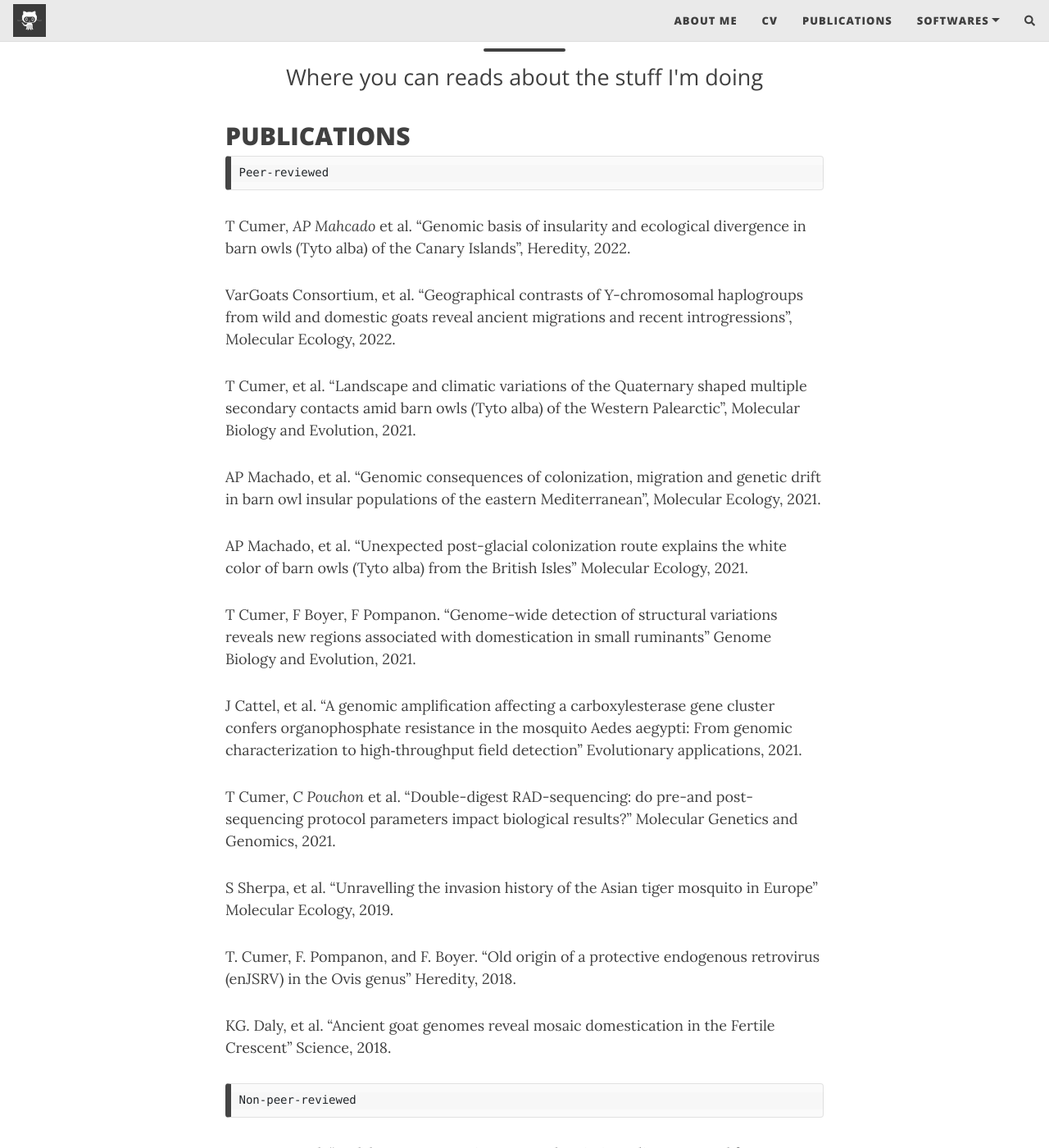
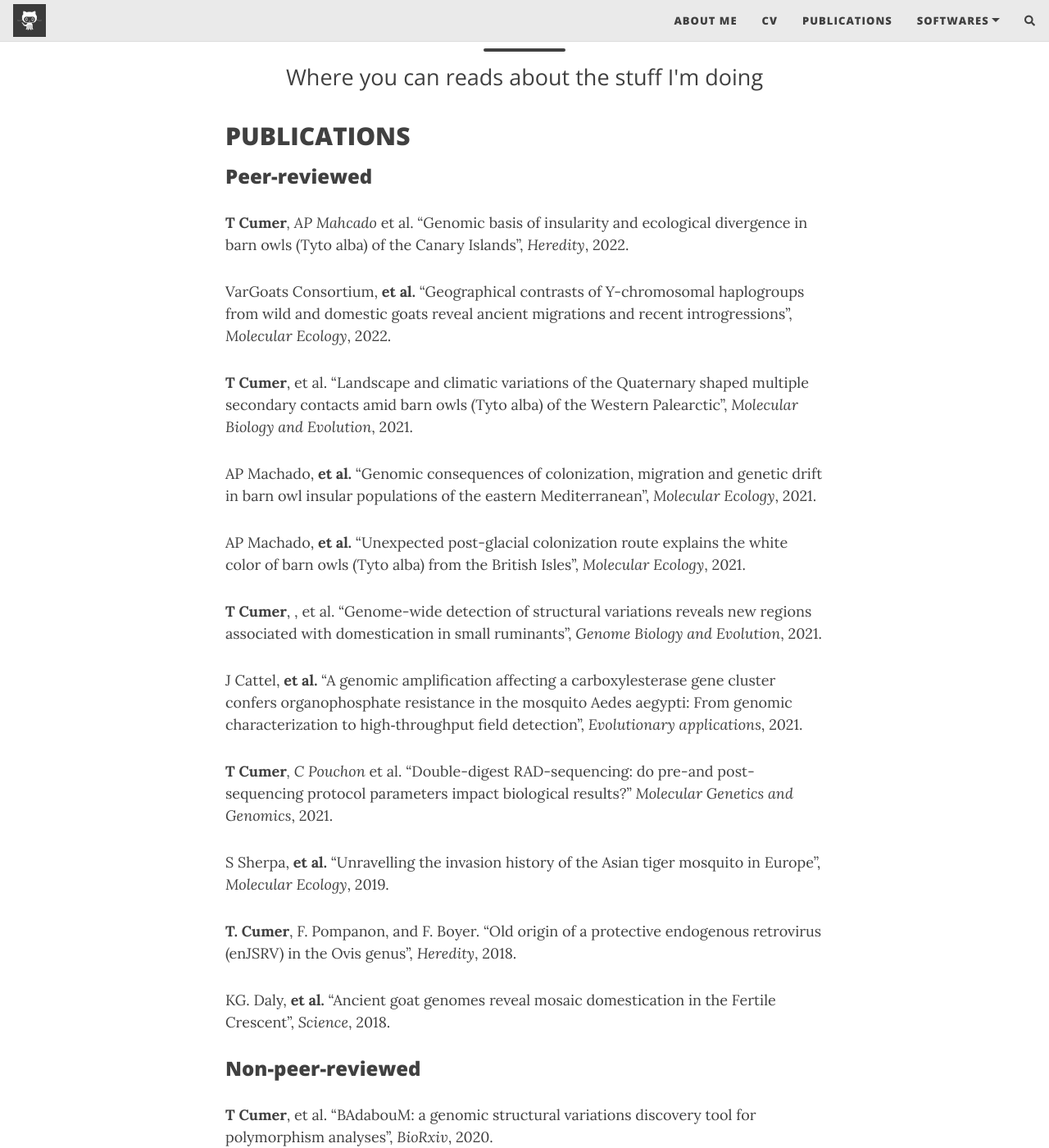
Before and after one commit to cumtr/cumtr.github.io, a Jekyll site: the page built from Publications.md, in a window 1280 px wide and 1400 px high, scrolled down 263 px. Shown: the whole window at 82% size. Built offline with Jekyll 4.4.1, drawn with Linux system fonts in a browser that asks for light colours; nearby versions of some CDN libraries; comment, search, counter and statistics services are not loaded; some of the changed text lies outside the part shown.

Commit message:
Update Publications.md

```diff
--- a/Publications.md
+++ b/Publications.md
@@ -6,40 +6,40 @@ subtitle: Where you can reads about the stuff I'm doing
 
 ## PUBLICATIONS
 
-	Peer-reviewed
+### Peer-reviewed
 
-T Cumer*, AP Mahcado* et al. “Genomic basis of insularity and ecological divergence in barn owls (Tyto alba) of the Canary Islands”, Heredity, 2022.
+**T Cumer***, AP Mahcado* et al. “Genomic basis of insularity and ecological divergence in barn owls (Tyto alba) of the Canary Islands”, *Heredity*, 2022.
 
-VarGoats Consortium, et al. “Geographical contrasts of Y-chromosomal haplogroups from wild and domestic goats reveal ancient migrations and recent introgressions”, Molecular Ecology, 2022.
+VarGoats Consortium, **et al.** “Geographical contrasts of Y-chromosomal haplogroups from wild and domestic goats reveal ancient migrations and recent introgressions”, *Molecular Ecology*, 2022.
 
-T Cumer, et al. “Landscape and climatic variations of the Quaternary shaped multiple secondary contacts amid barn owls (Tyto alba) of the Western Palearctic”, Molecular Biology and Evolution, 2021.
+**T Cumer**, et al. “Landscape and climatic variations of the Quaternary shaped multiple secondary contacts amid barn owls (Tyto alba) of the Western Palearctic”, *Molecular Biology and Evolution*, 2021.
 
-AP Machado, et al. “Genomic consequences of colonization, migration and genetic drift in barn owl insular populations of the eastern Mediterranean”, Molecular Ecology, 2021.
+AP Machado, **et al.** “Genomic consequences of colonization, migration and genetic drift in barn owl insular populations of the eastern Mediterranean”, *Molecular Ecology*, 2021.
 
-AP Machado, et al. “Unexpected post-glacial colonization route explains the white color of barn owls (Tyto alba) from the British Isles” Molecular Ecology, 2021.
+AP Machado, **et al.** “Unexpected post-glacial colonization route explains the white color of barn owls (Tyto alba) from the British Isles”, *Molecular Ecology*, 2021.
 
-T Cumer, F Boyer, F Pompanon. “Genome-wide detection of structural variations reveals new regions associated with domestication in small ruminants” Genome Biology and Evolution, 2021.
+**T Cumer**, , et al. “Genome-wide detection of structural variations reveals new regions associated with domestication in small ruminants”, *Genome Biology and Evolution*, 2021.
 
-J Cattel, et al. “A genomic amplification affecting a carboxylesterase gene cluster confers organophosphate resistance in the mosquito Aedes aegypti: From genomic characterization to high‐throughput field detection” Evolutionary applications, 2021.
+J Cattel, **et al.** “A genomic amplification affecting a carboxylesterase gene cluster confers organophosphate resistance in the mosquito Aedes aegypti: From genomic characterization to high‐throughput field detection”, *Evolutionary applications*, 2021.
 
-T Cumer*, C Pouchon* et al. “Double-digest RAD-sequencing: do pre-and post-sequencing protocol parameters impact biological results?” Molecular Genetics and Genomics, 2021.
+**T Cumer***, C Pouchon* et al. “Double-digest RAD-sequencing: do pre-and post-sequencing protocol parameters impact biological results?” *Molecular Genetics and Genomics*, 2021.
 
-S Sherpa, et al. “Unravelling the invasion history of the Asian tiger mosquito in Europe” Molecular Ecology, 2019.
+S Sherpa, **et al.** “Unravelling the invasion history of the Asian tiger mosquito in Europe”, *Molecular Ecology*, 2019.
 
-T. Cumer, F. Pompanon, and F. Boyer. "Old origin of a protective endogenous retrovirus (enJSRV) in the Ovis genus" Heredity, 2018.
+**T. Cumer**, F. Pompanon, and F. Boyer. "Old origin of a protective endogenous retrovirus (enJSRV) in the Ovis genus", *Heredity*, 2018.
 
-KG. Daly, et al. "Ancient goat genomes reveal mosaic domestication in the Fertile Crescent" Science, 2018.
+KG. Daly, **et al.** "Ancient goat genomes reveal mosaic domestication in the Fertile Crescent", *Science*, 2018.
 
-	Non-peer-reviewed
+### Non-peer-reviewed
 
-T Cumer, et al. “BAdabouM: a genomic structural variations discovery tool for polymorphism analyses” BioRxiv, 2020.
+**T Cumer**, et al. “BAdabouM: a genomic structural variations discovery tool for polymorphism analyses”, *BioRxiv*, 2020.
 
-	In prep
+### In prep
 
-T Cumer, et al. “Characterization of the diversity of barn owl’s mitochondrial genome reveal high copy number variations in the Dloop.”
+**T Cumer**, et al. “Characterization of the diversity of barn owl’s mitochondrial genome reveal high copy number variations in the Dloop.”
 
-T Cumer*, AP Mahcado*, L.M. San-Jose* et al. “ The genomic architecture of a continuous color polymorphism in the European barn owl (Tyto alba)”
+**T Cumer***, AP Mahcado*, L.M. San-Jose* et al. “ The genomic architecture of a continuous color polymorphism in the European barn owl (Tyto alba)”
 
-H. Corval*, T Cumer*, et al. “ Where and when local adaptation happens: lessons from the European barn owl (Tyto alba)”
+H. Corval*, **T Cumer***, et al. “ Where and when local adaptation happens: lessons from the European barn owl (Tyto alba)”
 
 * Co-First author if the publication
```
